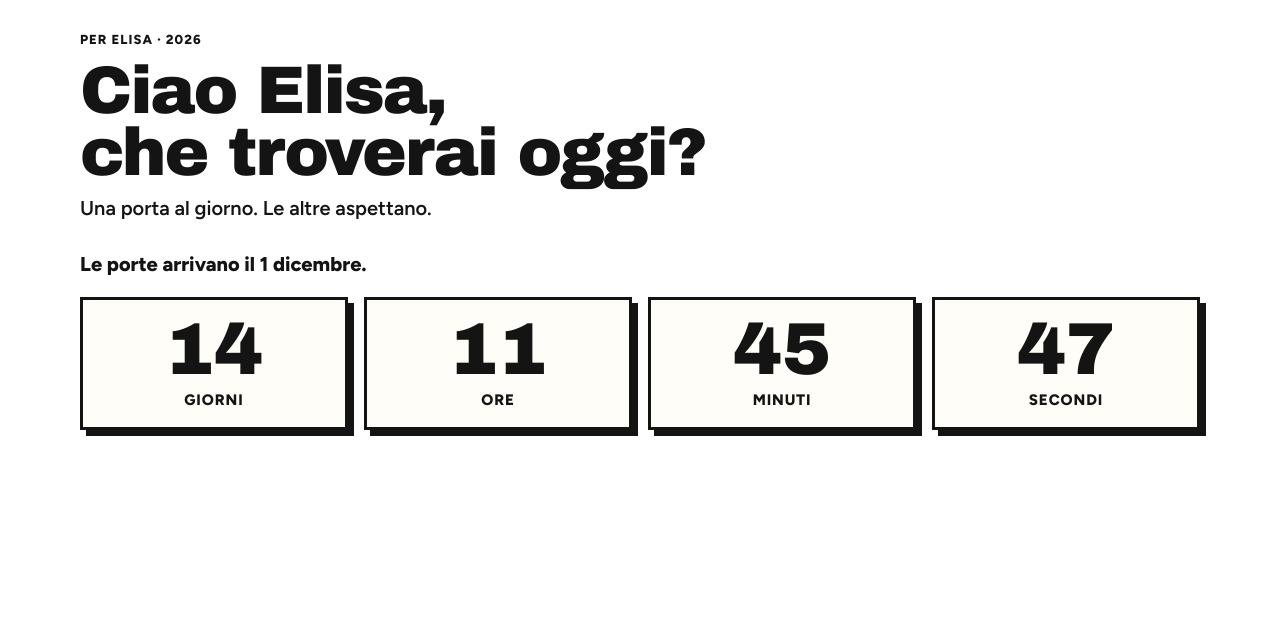
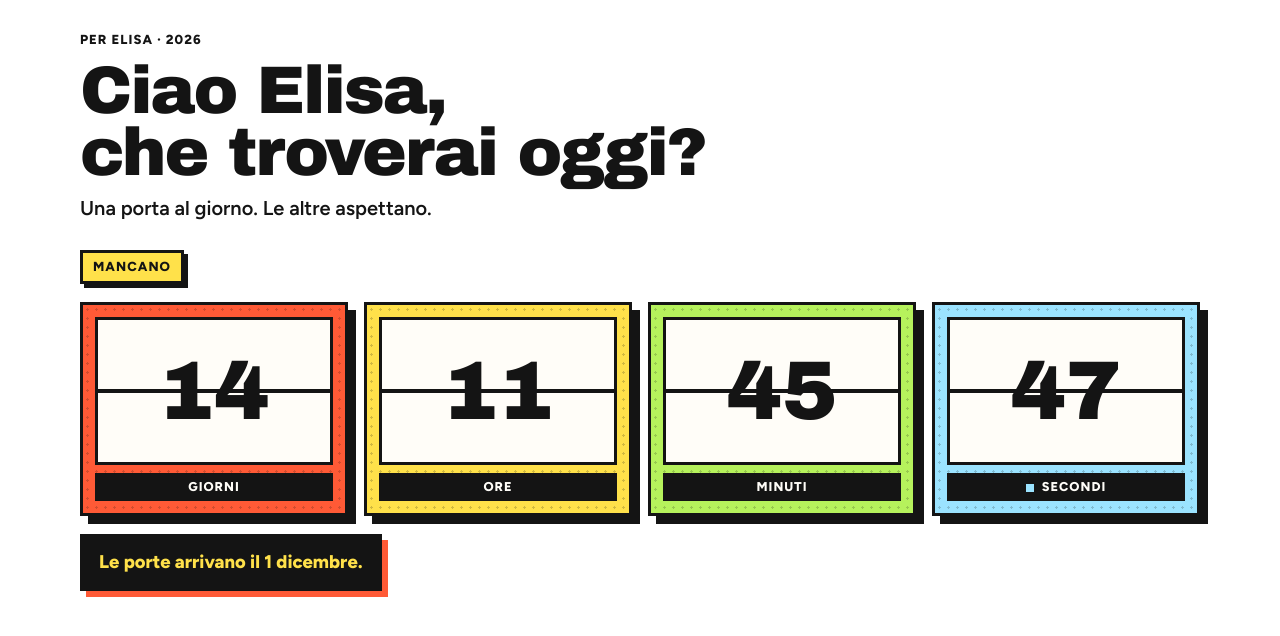
Before and after one commit to biagiooiorio/elisa-advent, a Next.js app: page / in a window 1280 px wide. Shown: the top 636 px of the page. Built offline with nearby package versions, Linux system fonts and the light colour scheme.

Commit message:
Style the countdown as colored flip cards.

```diff
--- a/app/globals.css
+++ b/app/globals.css
@@ -115,9 +115,36 @@ a:focus-visible,
   font-weight: 800;
 }
 
+.countdown {
+  display: flex;
+  flex-direction: column;
+  align-items: flex-start;
+  gap: 18px;
+}
+
+.countdown-kicker {
+  margin: 0;
+  padding: 6px 10px;
+  background: #ffe14a;
+  border: var(--line);
+  box-shadow: 4px 4px 0 var(--ink);
+  font-size: 0.82rem;
+  font-weight: 800;
+  letter-spacing: 0.08em;
+  line-height: 1.2;
+  text-transform: uppercase;
+}
+
 .countdown-lead {
-  margin: 4px 0 0;
-  font-size: 1.25rem;
+  width: fit-content;
+  max-width: 100%;
+  margin: 0;
+  padding: 12px 16px;
+  color: #ffe14a;
+  background: var(--ink);
+  border: var(--line);
+  box-shadow: 6px 6px 0 #ff5a36;
+  font-size: 1.15rem;
   font-weight: 800;
 }
 
@@ -125,35 +152,116 @@ a:focus-visible,
   display: grid;
   grid-template-columns: repeat(2, minmax(0, 1fr));
   gap: 16px;
-  margin-top: 18px;
+  width: 100%;
 }
 
 .countdown-unit {
   display: flex;
   flex-direction: column;
-  align-items: center;
-  justify-content: center;
-  gap: 6px;
-  min-height: 128px;
-  padding: 16px 10px;
+  gap: 8px;
+  padding: 12px;
+  border: var(--line);
+  box-shadow: 8px 8px 0 var(--ink);
+  background-image: radial-gradient(rgba(20, 20, 20, 0.2) 1.15px, transparent 1.15px);
+  background-size: 9px 9px;
+}
+
+.countdown-days {
+  background-color: #ff5a36;
+}
+
+.countdown-hours {
+  background-color: #ffe14a;
+}
+
+.countdown-minutes {
+  background-color: #b6f25c;
+}
+
+.countdown-seconds {
+  background-color: #9be3ff;
+}
+
+.countdown-face {
+  position: relative;
+  display: grid;
+  grid-template-rows: 1fr 1fr;
+  min-height: 148px;
+  overflow: hidden;
   background: var(--card);
   border: var(--line);
-  box-shadow: var(--shadow);
+}
+
+.countdown-face::after {
+  content: "";
+  position: absolute;
+  z-index: 2;
+  top: 50%;
+  right: 0;
+  left: 0;
+  height: 4px;
+  background: var(--ink);
+  transform: translateY(-50%);
+}
+
+.countdown-half {
+  position: relative;
+  overflow: hidden;
 }
 
 .countdown-value {
+  position: absolute;
+  left: 0;
+  display: flex;
+  align-items: center;
+  justify-content: center;
+  width: 100%;
+  height: 200%;
   font-family: var(--font-archivo), "Archivo Black", sans-serif;
-  font-size: clamp(2.6rem, 8vw, 4.6rem);
+  font-size: clamp(3rem, 8vw, 5.2rem);
   font-weight: 400;
-  line-height: 0.9;
+  line-height: 1;
   font-variant-numeric: tabular-nums;
 }
 
+.countdown-half-top .countdown-value {
+  top: 0;
+}
+
+.countdown-half-bottom .countdown-value {
+  bottom: 0;
+}
+
+.countdown-seconds .countdown-value {
+  animation: countdown-stamp 240ms cubic-bezier(0.2, 0.8, 0.2, 1);
+}
+
 .countdown-label {
-  font-size: 0.95rem;
+  display: block;
+  padding: 8px 6px 7px;
+  color: #fffdf8;
+  background: var(--ink);
+  font-size: 0.8rem;
   font-weight: 800;
-  letter-spacing: 0.06em;
+  letter-spacing: 0.08em;
+  line-height: 1;
+  text-align: center;
   text-transform: uppercase;
+}
+
+.countdown-seconds .countdown-label {
+  display: flex;
+  gap: 8px;
+  align-items: center;
+  justify-content: center;
+}
+
+.countdown-seconds .countdown-label::before {
+  content: "";
+  width: 8px;
+  height: 8px;
+  background: #9be3ff;
+  animation: countdown-blink 1s steps(1, end) infinite;
 }
 
 .advent-grid {
@@ -480,6 +588,32 @@ a:focus-visible,
   }
 }
 
+@keyframes countdown-stamp {
+  0% {
+    transform: translateY(-14%);
+  }
+
+  70% {
+    transform: translateY(3%);
+  }
+
+  100% {
+    transform: none;
+  }
+}
+
+@keyframes countdown-blink {
+  0%,
+  49% {
+    opacity: 1;
+  }
+
+  50%,
+  100% {
+    opacity: 0;
+  }
+}
+
 @keyframes door-reveal {
   from {
     opacity: 0;
@@ -535,7 +669,9 @@ a:focus-visible,
   .door,
   .btn,
   .confetti-bit,
-  .is-shaking {
+  .is-shaking,
+  .countdown-value,
+  .countdown-seconds .countdown-label::before {
     transition: none;
     animation: none;
   }
--- a/components/CalendarApp.tsx
+++ b/components/CalendarApp.tsx
@@ -155,17 +155,26 @@ function Countdown({ now }: { now: Date | null }) {
 
   return (
     <section className="countdown" aria-label="Countdown al 1 dicembre 2026">
+      <p className="countdown-kicker">Mancano</p>
+      <div className="countdown-grid">
+        {units.map(([kind, value]) => {
+          const text = value === null ? "–" : String(value).padStart(2, "0");
+          return (
+            <div className={`countdown-unit countdown-${kind}`} key={kind}>
+              <div className="countdown-face" key={text}>
+                <div className="countdown-half countdown-half-top">
+                  <span className="countdown-value">{text}</span>
+                </div>
+                <div className="countdown-half countdown-half-bottom" aria-hidden="true">
+                  <span className="countdown-value">{text}</span>
+                </div>
+              </div>
+              <span className="countdown-label">{countdownLabel(kind, value)}</span>
+            </div>
+          );
+        })}
+      </div>
       <p className="countdown-lead">Le porte arrivano il 1 dicembre.</p>
-      <div className="countdown-grid">
-        {units.map(([kind, value]) => (
-          <div className="countdown-unit" key={kind}>
-            <span className="countdown-value">
-              {value === null ? "–" : String(value).padStart(2, "0")}
-            </span>
-            <span className="countdown-label">{countdownLabel(kind, value)}</span>
-          </div>
-        ))}
-      </div>
     </section>
   );
 }
```
